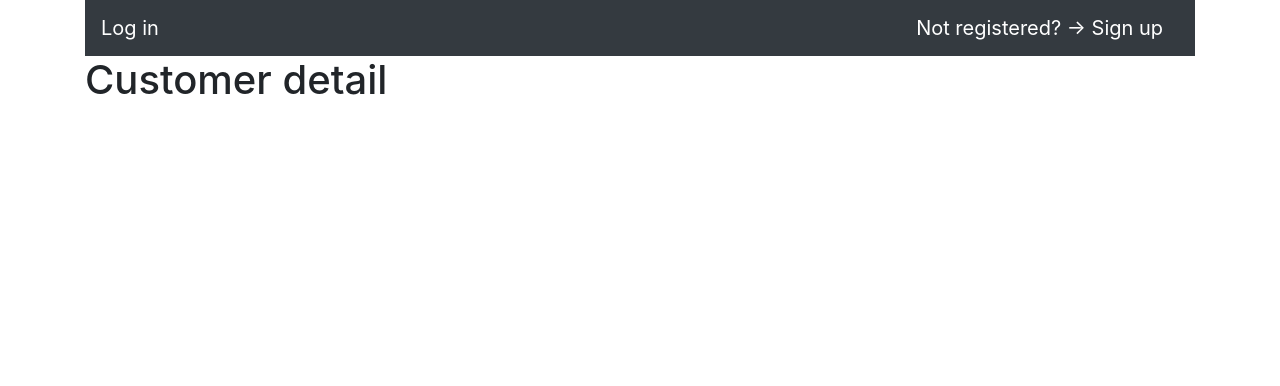
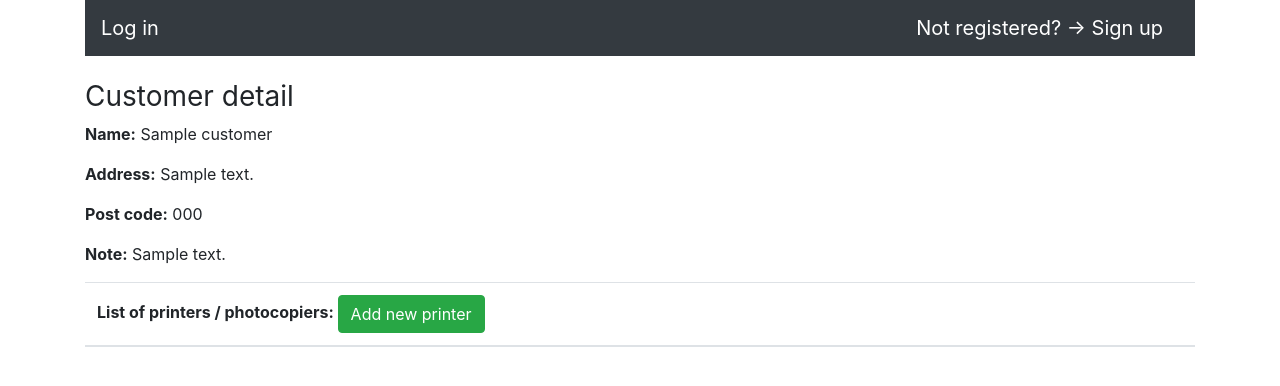
Before and after one commit to pbwis/serviceapp, a Django app: template calls/templates/calls/customer_detail.html in a window 1280 px wide. Shown: the top 386 px of the page. Run offline with Django 3.2, Linux system fonts and the light colour scheme; the template is opened without the code that fills it: most values are stand-ins (such as "Sample title", 1, 10 or a date in 2020); lists and menus that the app fills with data are empty; some libraries are stand-ins or nearby versions.

Commit message:
Customer detail template

```diff
--- a/calls/templates/calls/customer_detail.html
+++ b/calls/templates/calls/customer_detail.html
@@ -1,6 +1,28 @@
 {% extends 'base_layout.html' %}
 {% block content %}
-<h1>Customer detail</h1>
-
-
+<br>
+<h3 class="h3 font-weight-normal">Customer detail</h3>
+<p><b>Name:</b> {{ customer.name }}</p>
+<p><b>Address:</b> {{ customer.address }}</p>
+<p><b>Post code:</b> {{ customer.post_code }}</p>
+<p><b>Note:</b> {{ customer.note|linebreaksbr }}</p>
+<table class="table table-hover">
+    <thead>
+        <tr>
+        <th scope="col">List of printers / photocopiers: <a href="{% url 'calls:printer_create' customer.slug %}" class="btn btn-success my-2 my-sm-0">Add new printer</a></th>
+        </tr>
+    </thead>
+    <tbody>
+        {% for printer in printers %}
+        {% if printer.customer == customer %}
+        <tr>
+        <td>
+            <a href="{% url 'calls:printer_detail' slug=printer.slug %}">
+            {{ printer }}
+            </a>
+        </td>
+        </tr>
+        {% endif %}{% endfor %}
+    </tbody>
+</table>
 {% endblock %}
```
